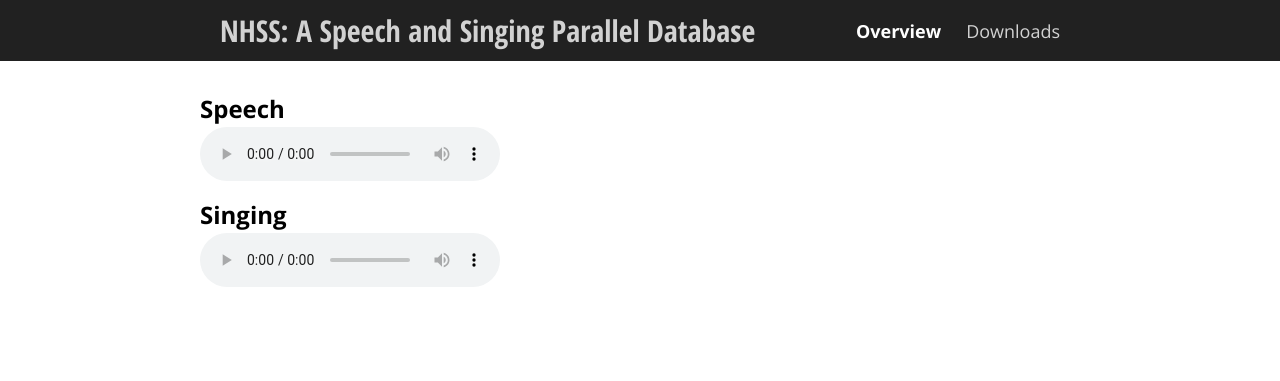
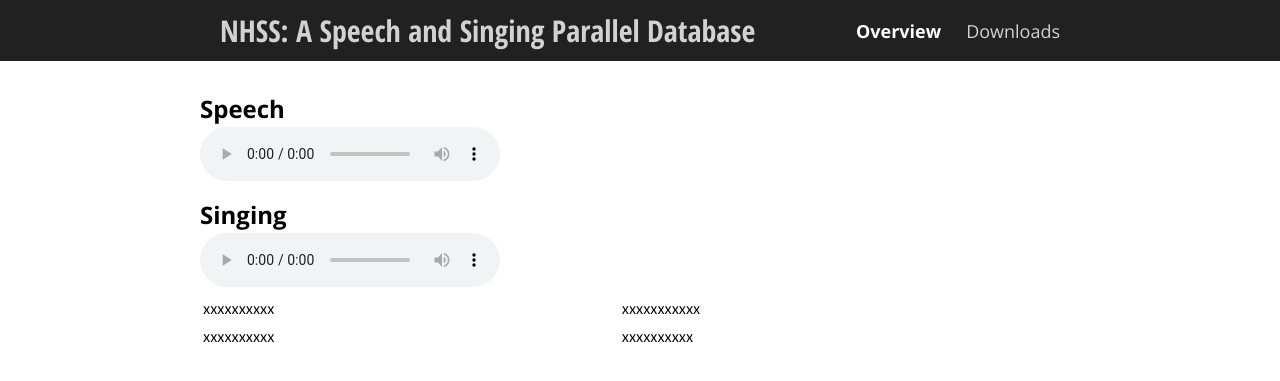
Before and after one commit to bidishasharma/bidishasharma.github.io, a Jekyll site: the page NHSS_Database/download.html, which Jekyll copies as it is, in a window 1280 px wide. Shown: the top 381 px of the page. Built offline with Jekyll 4.4.1, drawn with Linux system fonts in a browser that asks for light colours.

Commit message:
Update download.html

```diff
--- a/NHSS_Database/download.html
+++ b/NHSS_Database/download.html
@@ -51,6 +51,19 @@
 	    </div>
 	</div>
 
+	<table>
+	<tbody>
+	<tr>
+	<td>xxxxxxxxxx</td>
+	<td>xxxxxxxxxxx</td>
+	</tr>
+	<tr>
+	<td>xxxxxxxxxx</td>
+	<td>xxxxxxxxxx</td>
+	</tr>
+	</tbody>
+	</table>
+	<p>&nbsp;</p>
 
       </div>
     </div>
```
